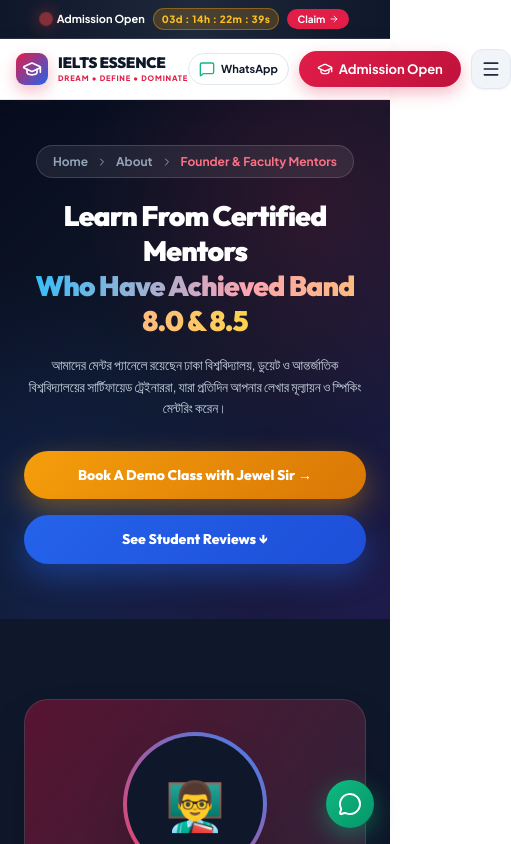
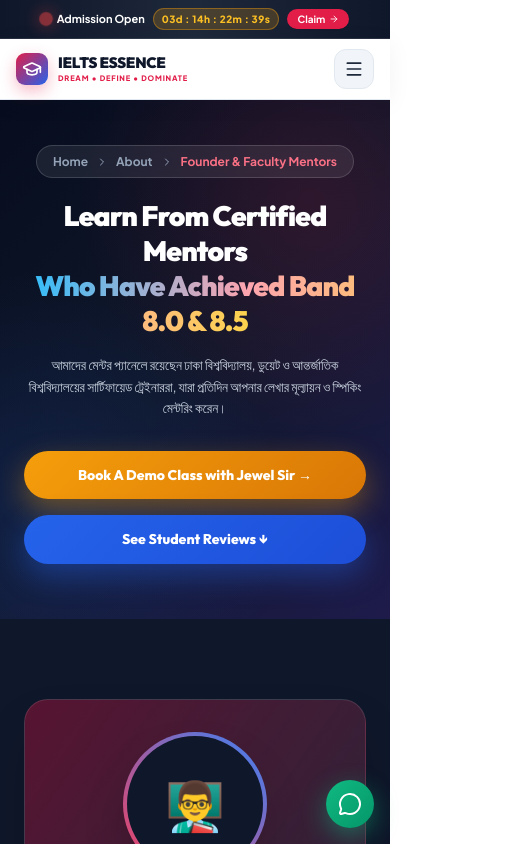
Before and after one commit to raihancsegit/ieltsessence, a Next.js app: page /mentors in a window 390 px wide. Shown: the top 844 px of the page, 511 px wide, since content can reach past the window. Built offline with nearby package versions, Linux system fonts and the light colour scheme.

Commit message:
fix(css): enforce !important hidden on header buttons in mobile media query

```diff
--- a/src/app/globals.css
+++ b/src/app/globals.css
@@ -417,6 +417,10 @@ h1, h2, h3, h4, h5, h6 {
     .nav-links {
         display: none !important;
     }
+    .btn-header-outline,
+    .btn-header-crimson {
+        display: none !important;
+    }
     .mobile-toggle-btn {
         display: flex !important;
     }
--- a/src/components/layout/Navbar.tsx
+++ b/src/components/layout/Navbar.tsx
@@ -215,7 +215,7 @@ export default function Navbar() {
               href="https://wa.me/8801738474611"
               target="_blank"
               rel="noopener noreferrer"
-              className="btn-header-outline hidden lg:inline-flex"
+              className="btn-header-outline"
             >
               <MessageSquare className="w-4 h-4 text-emerald-500" />
               <span>WhatsApp</span>
@@ -223,7 +223,7 @@ export default function Navbar() {
 
             <button
               onClick={() => openModal("Admission Open - Header CTA")}
-              className="btn-header-crimson hidden lg:inline-flex cursor-pointer"
+              className="btn-header-crimson cursor-pointer"
             >
               <GraduationCap className="w-4 h-4 text-white" />
               <span>Admission Open</span>
@@ -232,7 +232,7 @@ export default function Navbar() {
             {/* Mobile Hamburger Menu Toggle Button */}
             <button
               onClick={() => setIsMobileDrawerOpen(true)}
-              className="mobile-toggle-btn cursor-pointer flex lg:hidden items-center justify-center shrink-0 w-10 h-10 rounded-xl bg-slate-100 hover:bg-slate-200 text-slate-800 transition-all shadow-sm"
+              className="mobile-toggle-btn cursor-pointer"
               aria-label="Open Navigation Menu"
             >
               <Menu className="w-5 h-5 text-slate-800" />
```
